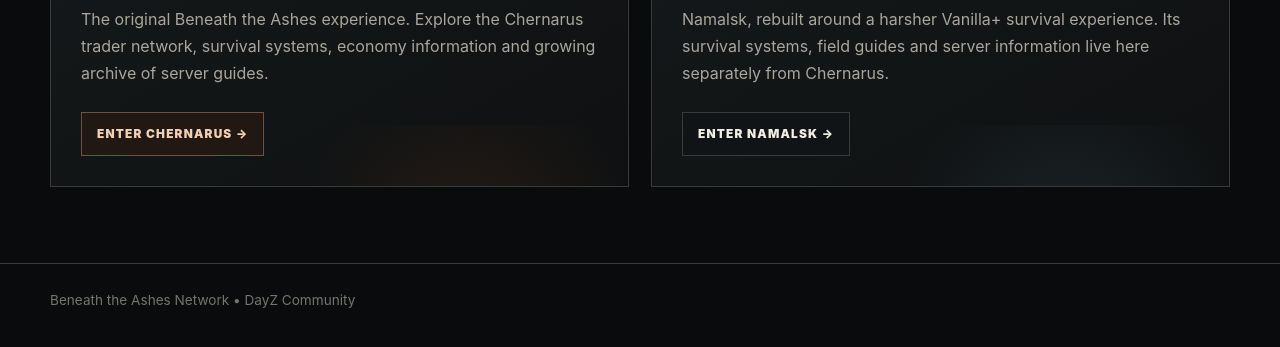
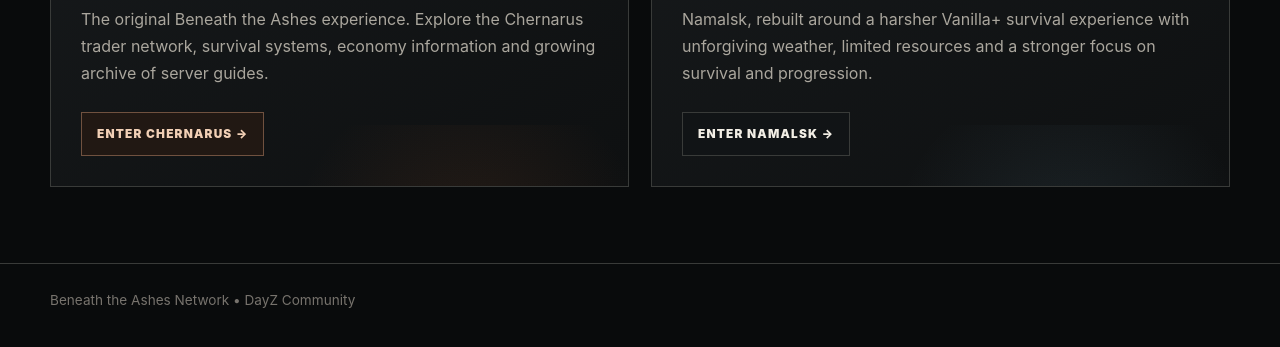
Before and after one commit to Emancipative-echeneis412/emancipative-echeneis412.github.io, a plain HTML site: page index.html in a window 1280 px wide. Shown: the part 735-1082 px from the top of the page. Drawn offline with Linux system fonts and the light colour scheme.

Commit message:
Refine Namalsk homepage description

```diff
--- a/index.html
+++ b/index.html
@@ -31,7 +31,7 @@
     <a class="project-card frozen" href="./namalsk/">
       <div class="project-label">Active Project // Namalsk</div>
       <h2>The Frozen<br>Ember</h2>
-      <p>Namalsk, rebuilt around a harsher Vanilla+ survival experience. Its survival systems, field guides and server information live here separately from Chernarus.</p>
+      <p>Namalsk, rebuilt around a harsher Vanilla+ survival experience with unforgiving weather, limited resources and a stronger focus on survival and progression.</p>
       <div class="project-links"><span class="button secondary">Enter Namalsk →</span></div>
     </a>
   </section>
```
